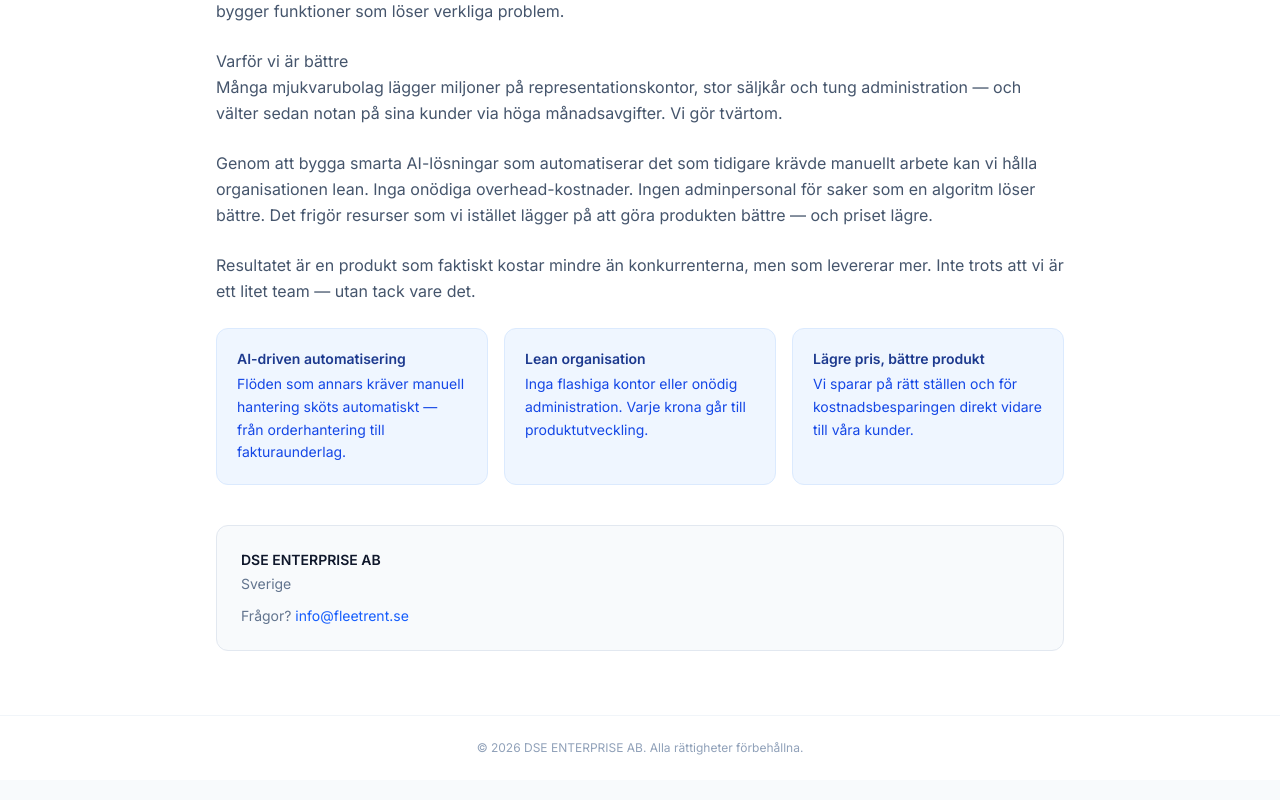
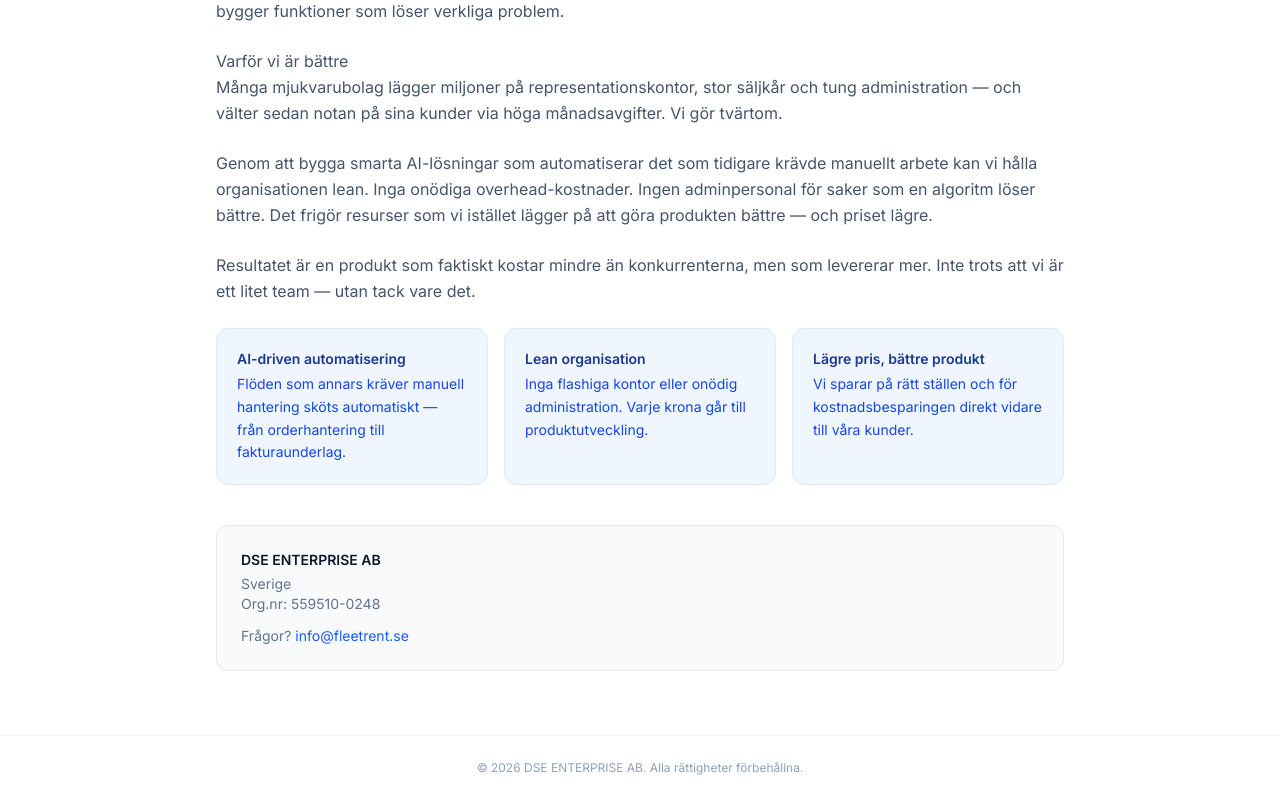
Before and after one commit to DavidWestlundcode/Fleetrent, a Next.js app: page /om-oss in a window 1280 px wide. Shown: the part 411-1211 px from the top of the page. Built offline with nearby package versions, Linux system fonts and the light colour scheme.

Commit message:
Add org number to Om oss page

```diff
--- a/src/app/om-oss/page.tsx
+++ b/src/app/om-oss/page.tsx
@@ -40,6 +40,7 @@ export default function OmOssPage() {
       <div className="not-prose mt-10 p-6 bg-slate-50 rounded-xl border border-slate-200">
         <p className="text-sm font-semibold text-slate-900 mb-1">DSE ENTERPRISE AB</p>
         <p className="text-sm text-slate-500">Sverige</p>
+        <p className="text-sm text-slate-500">Org.nr: 559510-0248</p>
         <p className="text-sm text-slate-500 mt-3">
           Frågor?{' '}
           <a href="mailto:info@fleetrent.se" className="text-blue-600 hover:underline">info@fleetrent.se</a>
```
